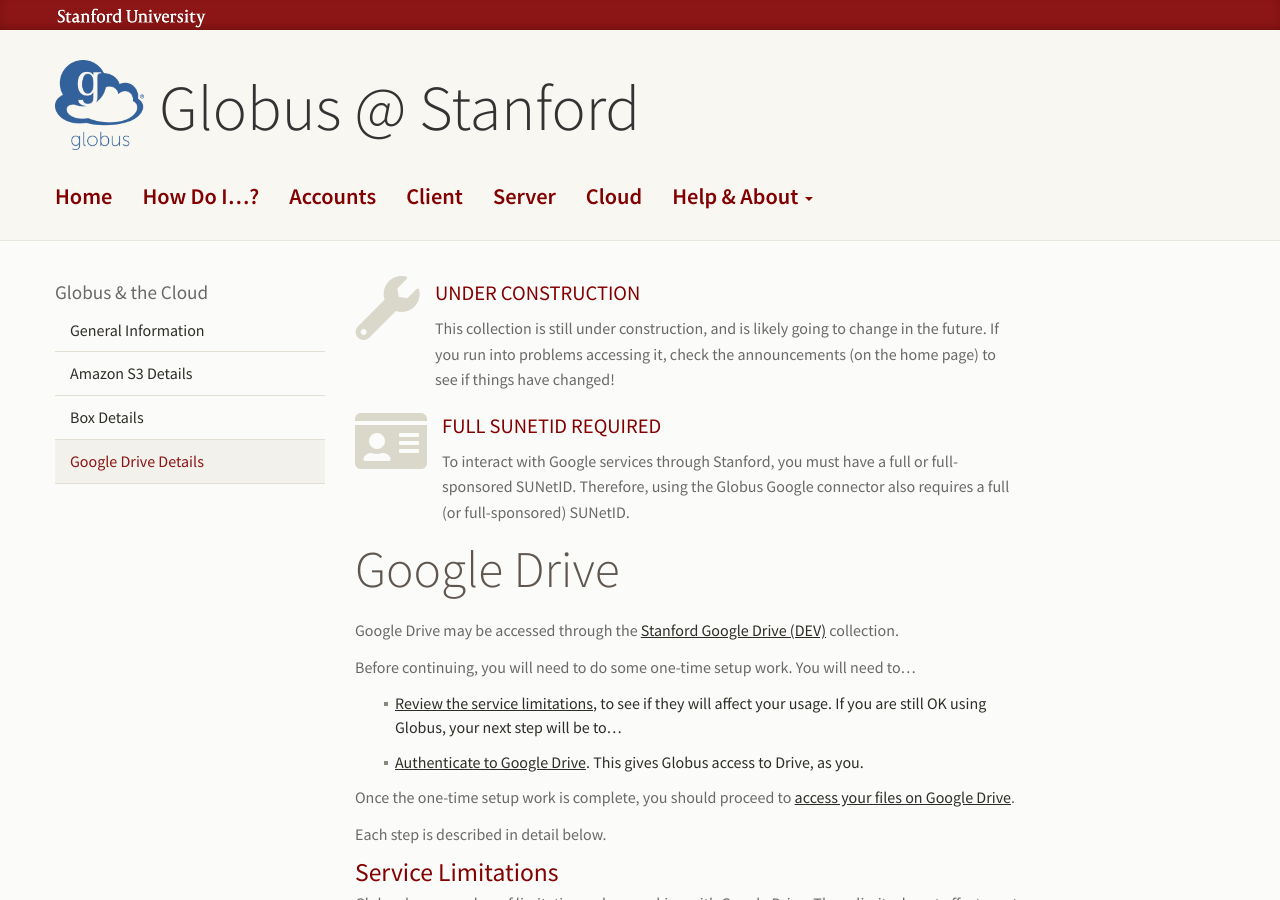
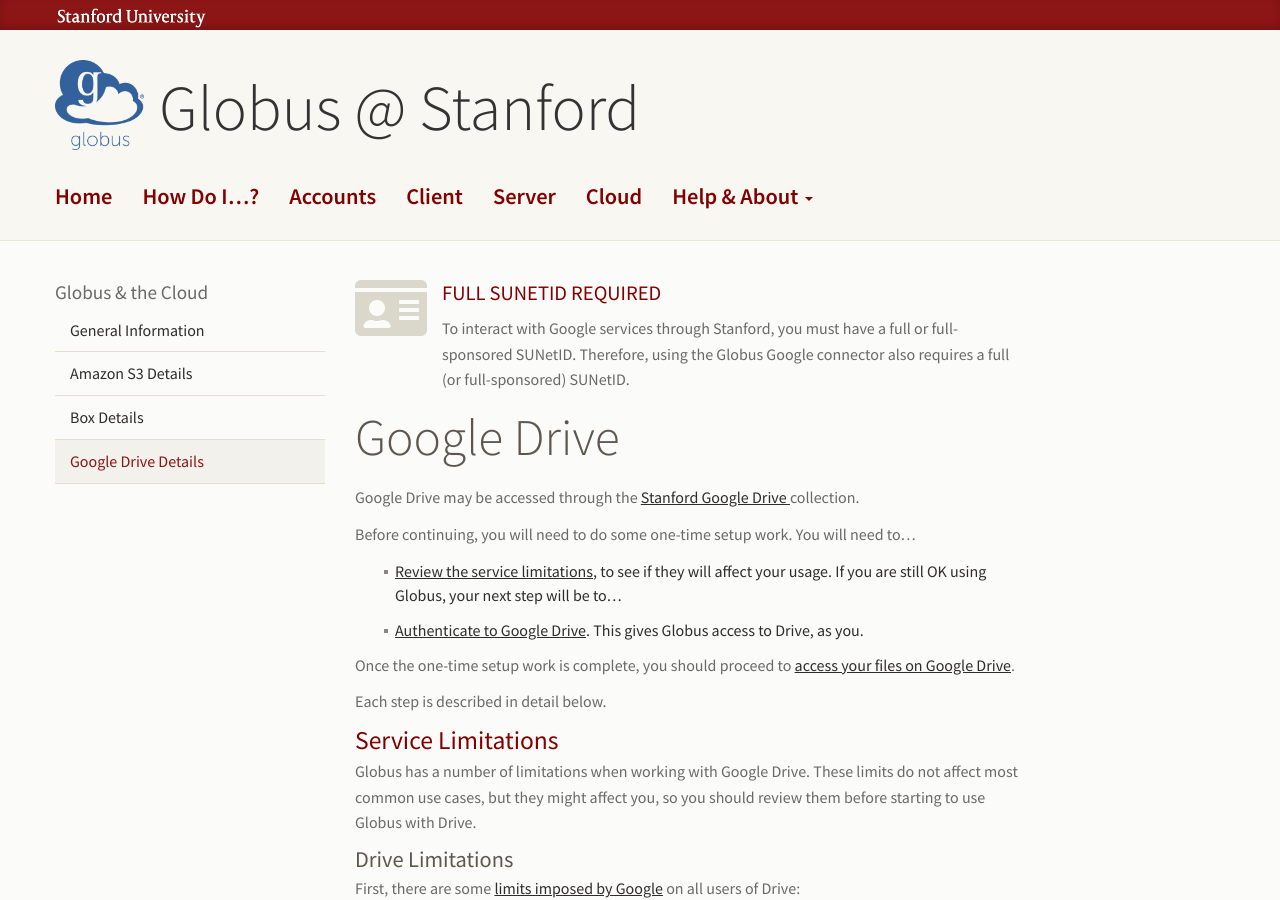
Before and after one commit to stanford-rc/globus.stanford.edu, a Jekyll site: the page built from cloud/drive.md, in a window 1280 px wide and 900 px high. Built offline with Jekyll 4.4.1, drawn with Linux system fonts in a browser that asks for light colours; nearby versions of some CDN libraries; comment, search, counter and statistics services are not loaded.

Commit message:
Remove the "under construction" label from Drive

```diff
--- a/cloud/drive.md
+++ b/cloud/drive.md
@@ -4,18 +4,6 @@ title:       Globus and Google Drive
 title_line:  false
 description: Globus works with Google Drive, but with a number of restrictions.
 ---
-
-{% capture collection-under-construction %}
-<h2>Under Construction</h2>
-<p>This collection is still under construction, and is likely going to change
-in the future.  If you run into problems accessing it, check the announcements
-(on the home page) to see if things have changed!</p>
-{% endcapture %}
-
-{% include info-box.html
-   icon="wrench"
-   raw=collection-under-construction
-%}
 
 {% include info-box.html
    icon="id-card"
@@ -26,7 +14,7 @@ in the future.  If you run into problems accessing it, check the announcements
 # Google Drive
 
 Google Drive may be accessed through the [Stanford Google Drive
-(DEV)](https://app.globus.org/file-manager/collections/e1c8858b-d5aa-4e36-b97e-95913047ec2b/overview?back=endpoints)
+](https://app.globus.org/file-manager/collections/e1c8858b-d5aa-4e36-b97e-95913047ec2b/overview?back=endpoints)
 collection.
 
 Before continuing, you will need to do some one-time setup work.  You will need
```
